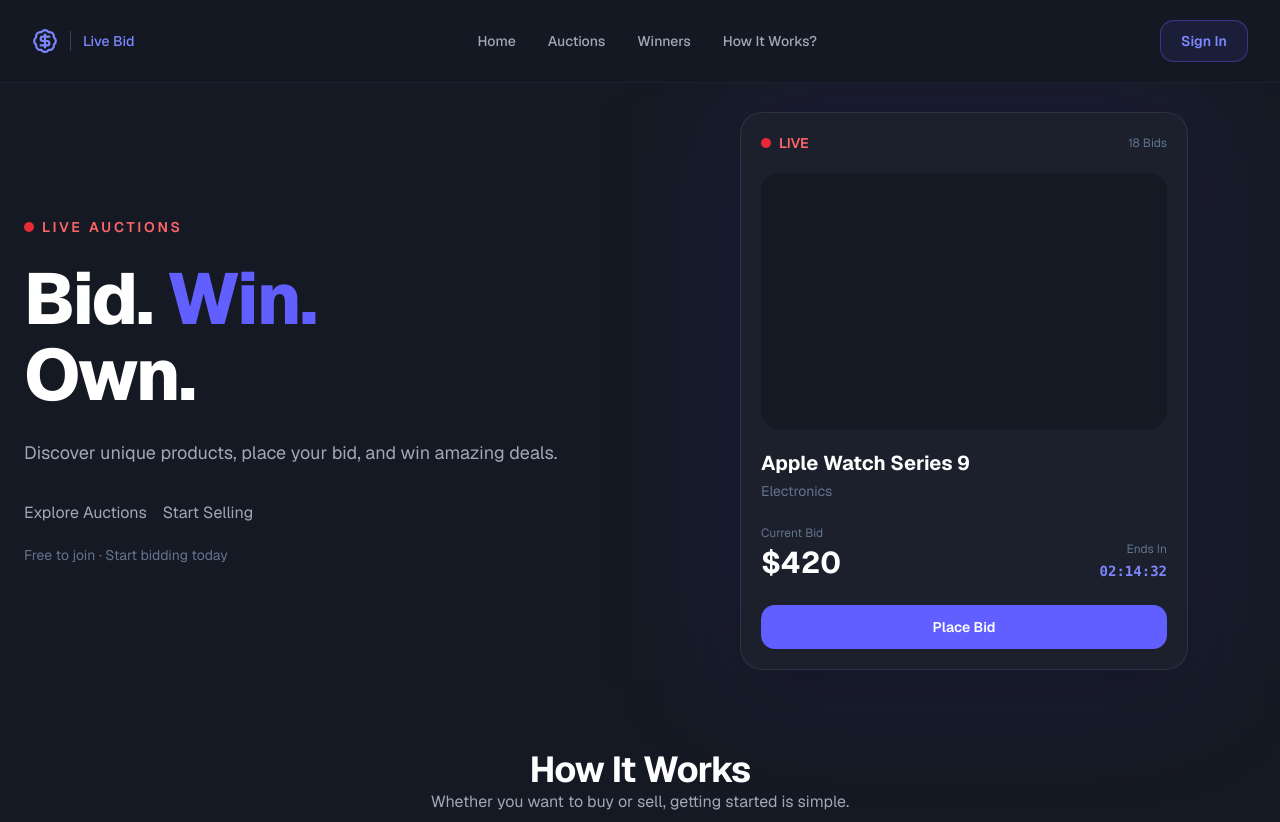
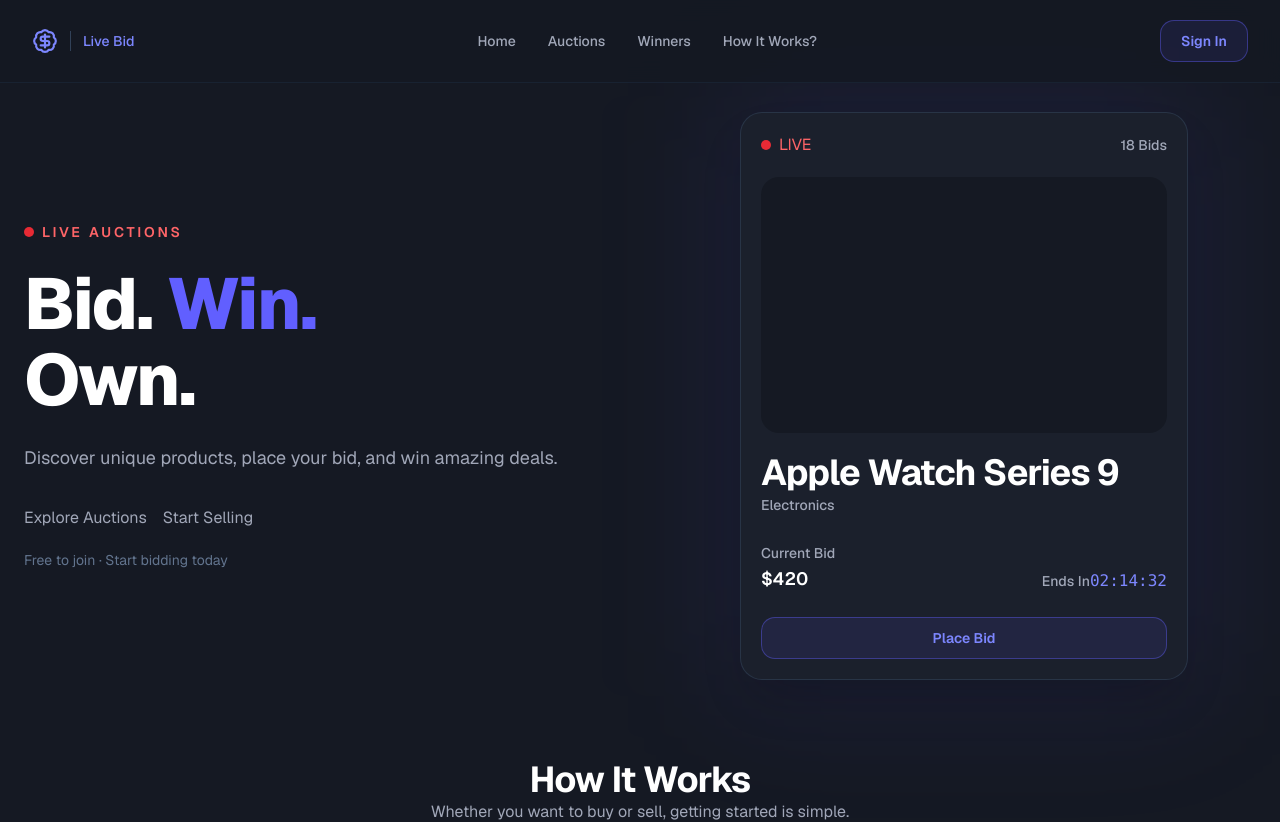
Before and after one commit to homow/live-bid, a Next.js app in the folder clients/web/: page / in a window 1280 px wide. Shown: the top 822 px of the page. Built offline with nearby package versions, Linux system fonts and the light colour scheme.

Commit message:
refactor HomePage

```diff
--- a/clients/web/src/featuer/Home/LiveAuctionCard/index.tsx
+++ b/clients/web/src/featuer/Home/LiveAuctionCard/index.tsx
@@ -1,3 +1,6 @@
+import { Button } from "@/Components/Ui/button/button";
+import { H2, Large, Small, Span } from "@/Components/Ui/typography/typography";
+
 const LiveAuctionCard = () => {
   return (
     <div className="relative mx-auto w-full max-w-md">
@@ -6,58 +9,31 @@
       <div className="relative overflow-hidden rounded-3xl border border-slate-700/60 bg-[#1b202c] p-5 shadow-2xl shadow-black/20">
         <div className="mb-5 flex items-center justify-between">
           <div className="flex items-center gap-2">
-            <span className="h-2.5 w-2.5 animate-pulse rounded-full bg-red-500" />
-
-            <span className="text-sm font-semibold text-red-400">LIVE</span>
+            <Span className="h-2.5 w-2.5 animate-pulse rounded-full bg-red-500" />
+            <Span className="text-red-400">LIVE</Span>
           </div>
-
-          <span className="text-xs text-slate-500">18 Bids</span>
+          <Small>18 Bids</Small>
         </div>
 
-        <div className="flex h-64 items-center justify-center rounded-2xl bg-[#151923]"></div>
+        <div className="flex h-64 items-center justify-center rounded-2xl bg-[#151923]" />
 
         <div className="mt-5">
-          <h2 className="text-xl font-bold text-white">Apple Watch Series 9</h2>
-
-          <p className="mt-1 text-sm text-slate-500">Electronics</p>
+          <H2>Apple Watch Series 9</H2>
+          <Small>Electronics</Small>
         </div>
 
         <div className="mt-6 flex items-end justify-between">
           <div>
-            <p className="text-xs text-slate-500">Current Bid</p>
-
-            <p className="mt-1 text-3xl font-bold text-white">$420</p>
+            <Small>Current Bid</Small>
+            <Large>$420</Large>
           </div>
 
           <div className="text-right">
-            <p className="text-xs text-slate-500">Ends In</p>
-
-            <p className="mt-1 font-mono text-sm font-semibold text-indigo-400">
-              02:14:32
-            </p>
+            <Small>Ends In</Small>
+            <Span className="font-mono text-indigo-400">02:14:32</Span>
           </div>
         </div>
-
-        <button
-          className="
-            mt-6
-            w-full
-            rounded-xl
-            bg-indigo-500
-            py-3
-            text-sm
-            font-semibold
-            text-white
-            transition-all
-            duration-300
-            hover:bg-indigo-600
-            hover:shadow-lg
-            hover:shadow-indigo-500/20
-            active:scale-[0.98]
-          "
-        >
-          Place Bid
-        </button>
+        <Button className="mt-6 w-full">Place Bid</Button>
       </div>
     </div>
   );
```
